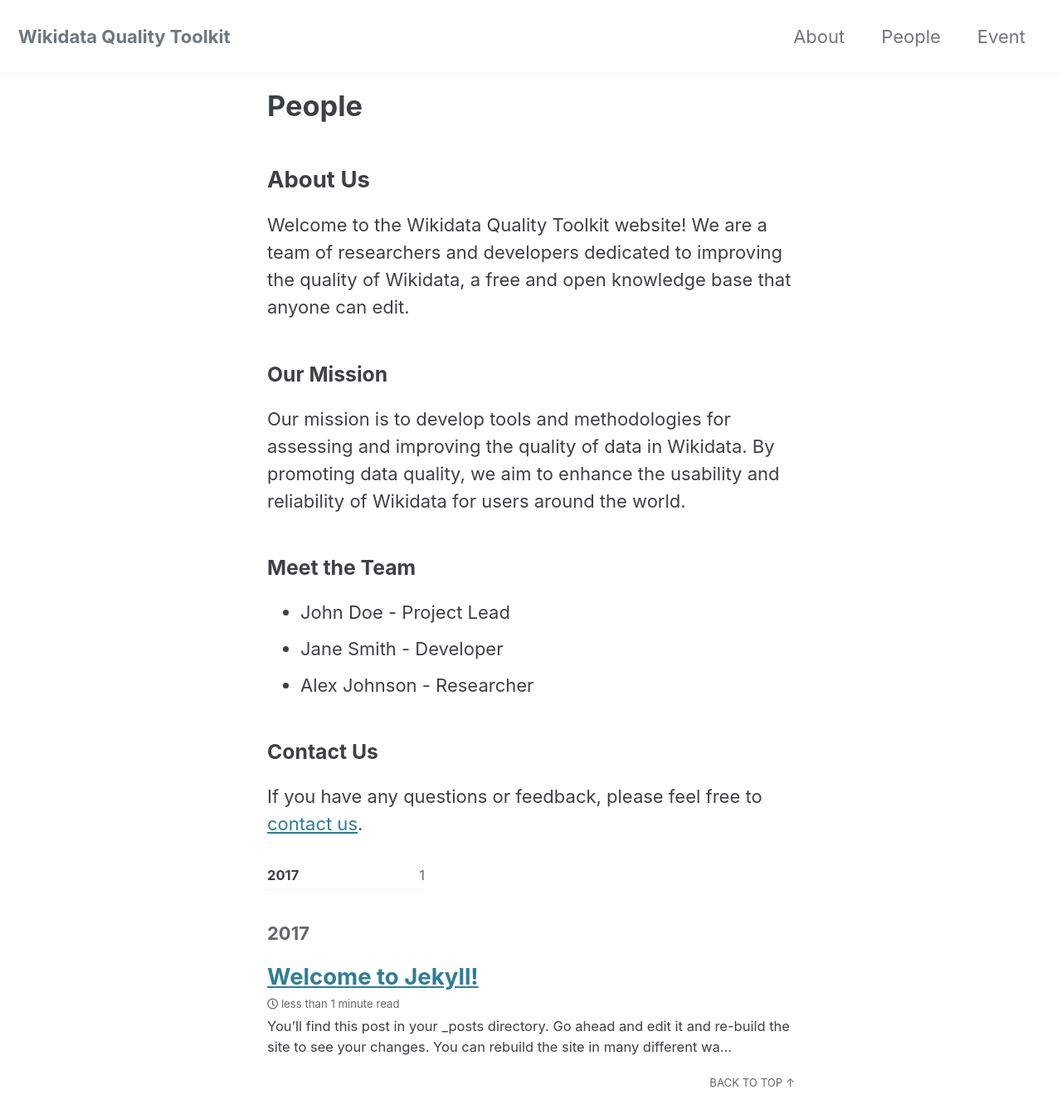
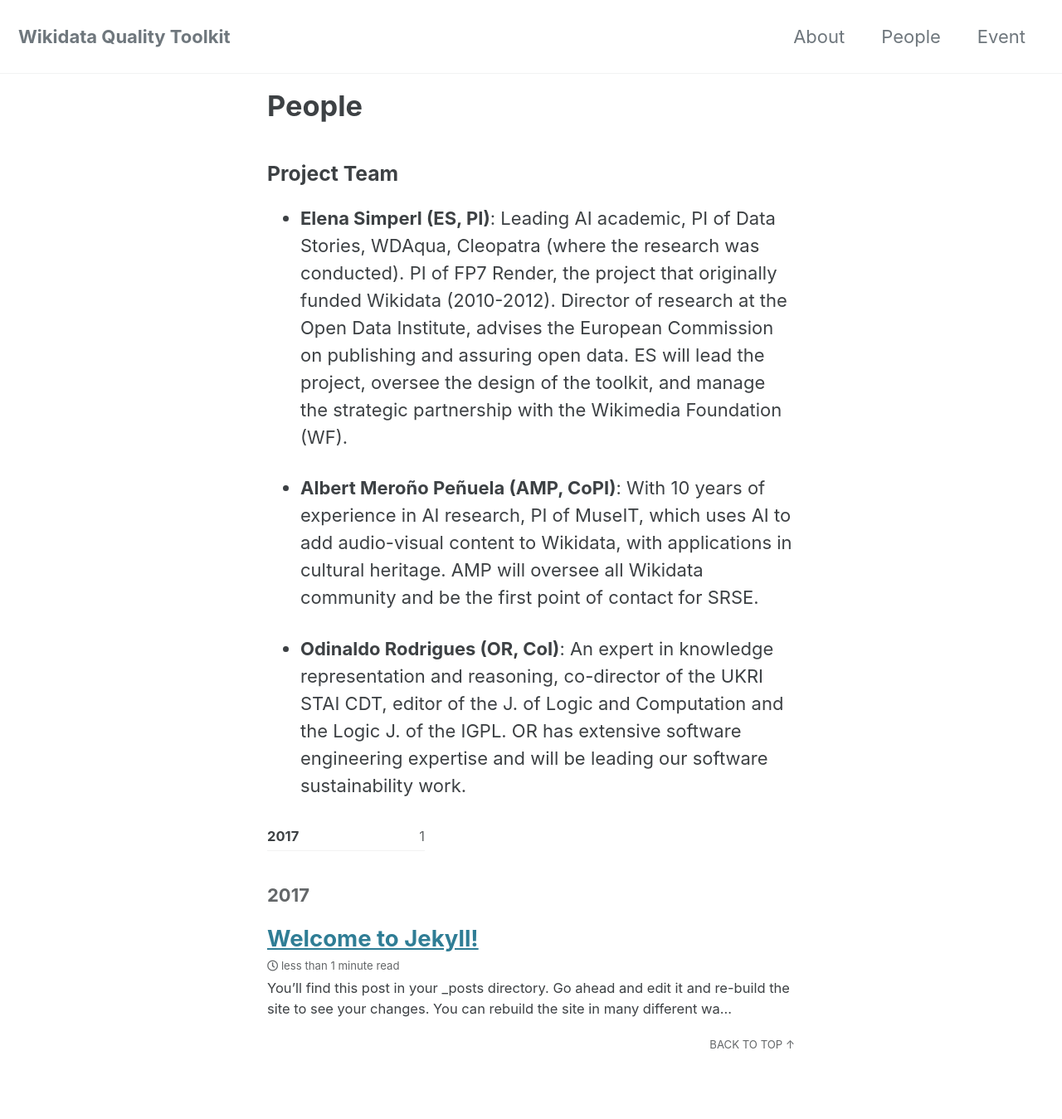
Before and after one commit to King-s-Knowledge-Graph-Lab/WikidataQualityToolkit, a Jekyll site: the page built from _pages/people.md, in a window 1280 px wide and 1400 px high. Shown: the top 1349 px of the window at 83% size. Built offline with Jekyll 4.4.1, drawn with Linux system fonts in a browser that asks for light colours; cached includes are drawn as plain includes.

Commit message:
Update people.md

```diff
--- a/_pages/people.md
+++ b/_pages/people.md
@@ -4,20 +4,10 @@
 permalink: /people/
 ---
 
-## About Us
+### Project Team
 
-Welcome to the Wikidata Quality Toolkit website! We are a team of researchers and developers dedicated to improving the quality of Wikidata, a free and open knowledge base that anyone can edit.
+- **Elena Simperl (ES, PI)**: Leading AI academic, PI of Data Stories, WDAqua, Cleopatra (where the research was conducted). PI of FP7 Render, the project that originally funded Wikidata (2010-2012). Director of research at the Open Data Institute, advises the European Commission on publishing and assuring open data. ES will lead the project, oversee the design of the toolkit, and manage the strategic partnership with the Wikimedia Foundation (WF).
 
-### Our Mission
+- **Albert Meroño Peñuela (AMP, CoPI)**: With 10 years of experience in AI research, PI of MuseIT, which uses AI to add audio-visual content to Wikidata, with applications in cultural heritage. AMP will oversee all Wikidata community and be the first point of contact for SRSE.
 
-Our mission is to develop tools and methodologies for assessing and improving the quality of data in Wikidata. By promoting data quality, we aim to enhance the usability and reliability of Wikidata for users around the world.
-
-### Meet the Team
-
-- John Doe - Project Lead
-- Jane Smith - Developer
-- Alex Johnson - Researcher
-
-### Contact Us
-
-If you have any questions or feedback, please feel free to [contact us](/contact/).
+- **Odinaldo Rodrigues (OR, CoI)**: An expert in knowledge representation and reasoning, co-director of the UKRI STAI CDT, editor of the J. of Logic and Computation and the Logic J. of the IGPL. OR has extensive software engineering expertise and will be leading our software sustainability work.
```
